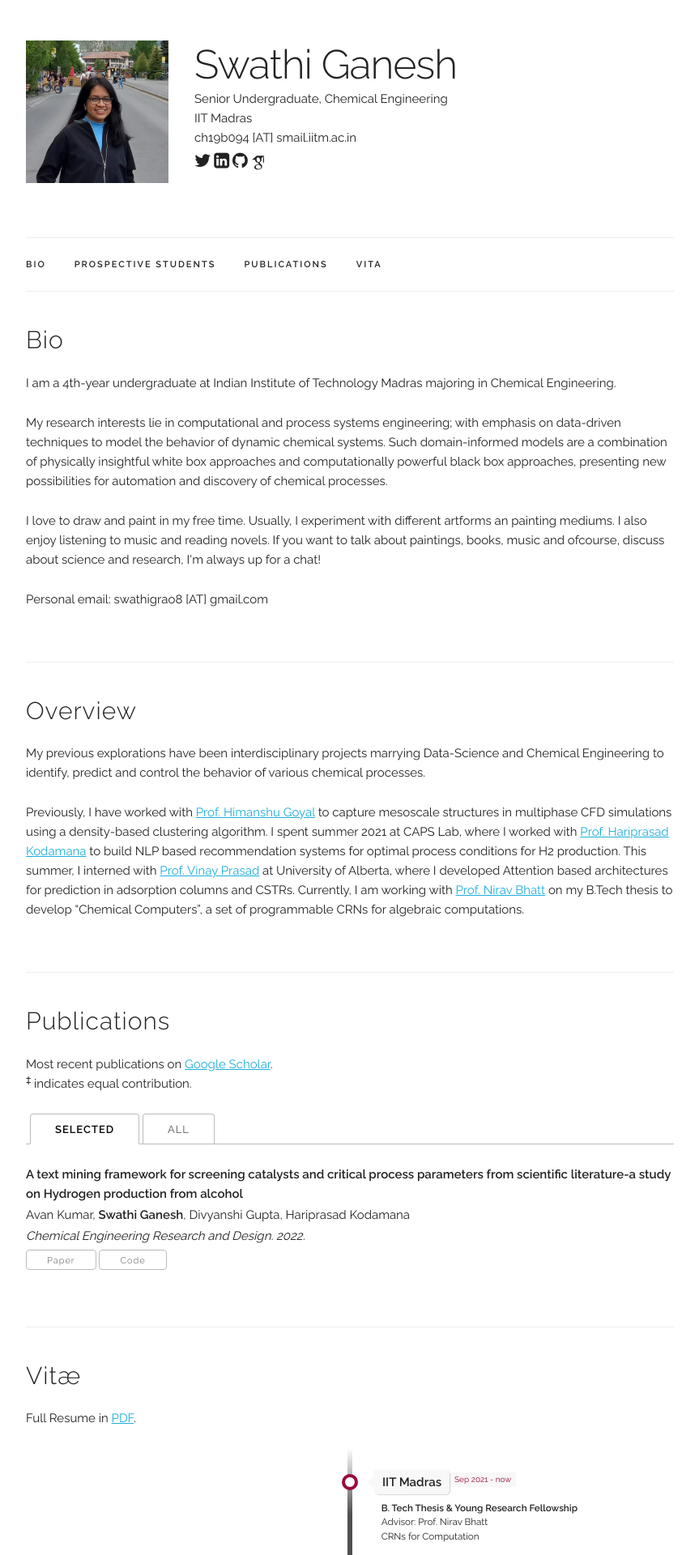
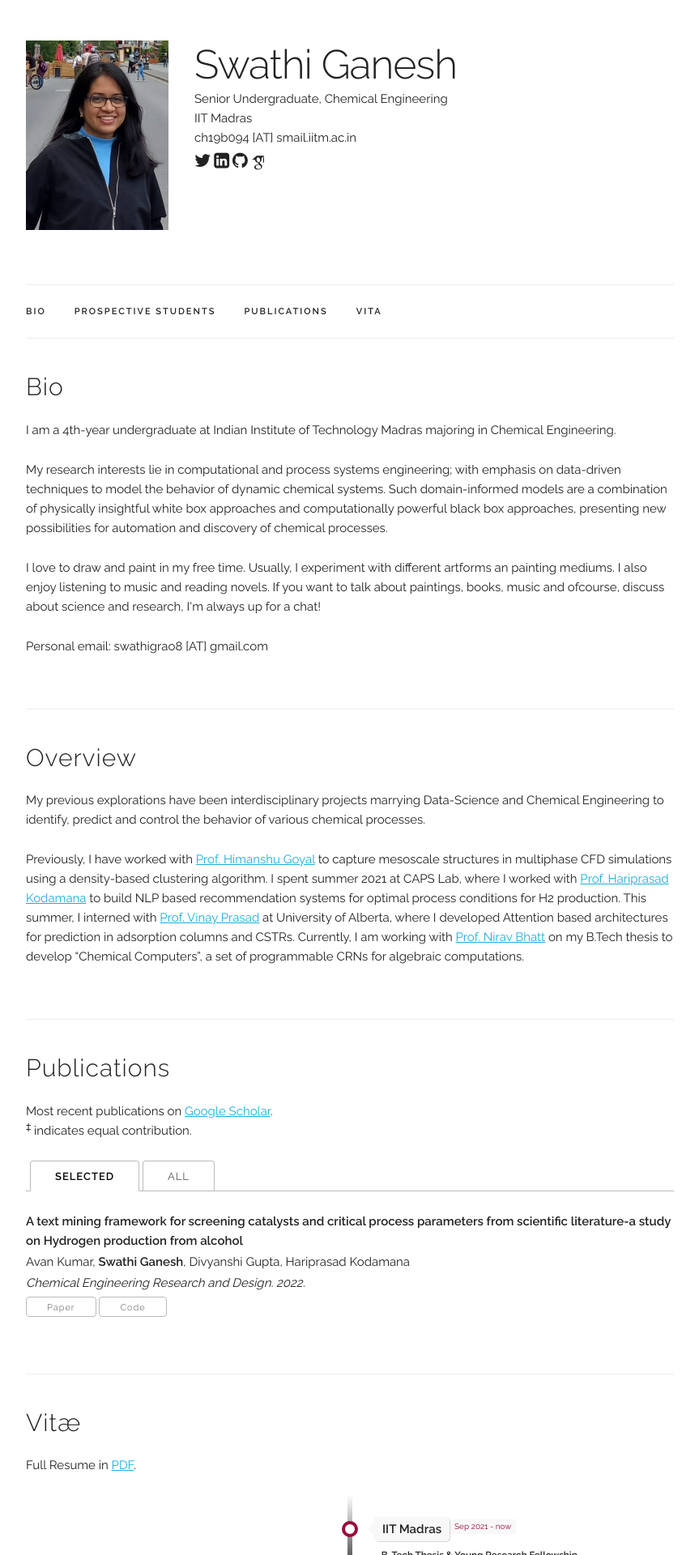
Before and after one commit to gswathirao8/gswathirao8.github.io, a Jekyll site: the page built from index.html, in a window 1280 px wide. Shown: the top 1920 px of the page at 81% size, without its empty margins (208-1071 px from the left). Built offline with Jekyll 4.4.1, drawn with Linux system fonts in a browser that asks for light colours; some web fonts are replaced.

Commit message:
Update main_info.yaml

```diff
--- a/_data/main_info.yaml
+++ b/_data/main_info.yaml
@@ -1,7 +1,7 @@
 name: "Swathi Ganesh"
 title: "Senior Undergraduate, Chemical Engineering <br/> IIT Madras"
 email: "ch19b094 [AT] smail.iitm.ac.in"
-profile_pic: "/assets/profile-pics/p11.jpeg"
+profile_pic: "/assets/profile-pics/p12.jpeg"
 #twitter: "https://twitter.com/"
 linkedin: "https://www.linkedin.com/in/gswathi/"
 github: "https://github.com/gswathirao8"
```
